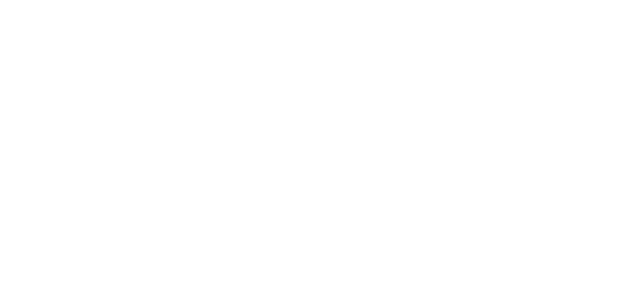
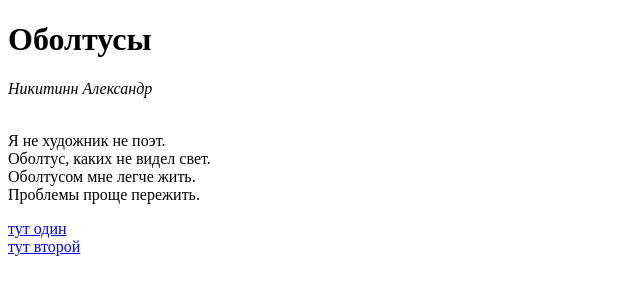
Before and after one commit to Aborige/Torg, a plain HTML site: page index.html in a window 1280 px wide. Shown: the whole page, without its empty margins (0-640 px from the left). Drawn offline with Linux system fonts and the light colour scheme.

Commit message:
доработка

```diff
--- a/index.html
+++ b/index.html
@@ -1,12 +1,21 @@
 <!DOCTYPE html>
 <html>
   <head>
-    <title>кетчуп</title>
+    <title>Оболтусы</title>
     <meta charset="utf-8">
     <meta name="keywords" content="мой сайт, html, типо хэштег">
-    <mate name="description" content="тренеровка тег для поисковиков (гугл или яндекс">
+    <mate name="description" content="тренеровка тег для поисковиков (гугл или яндекс)">
+    <link rel="shortcut icon" href="https://png.pngtree.com/png-vector/20190725/ourlarge/pngtree-vector-mushroom-icon-png-image_1578728.jpg" type="image/jpg"/>
   </head>
   <body>
+    <h1>Оболтусы</h1>
+    <p><em>Никитинн Александр</em><br><br></p>
+    <p>Я не художник не поэт.<br>
+      Оболтус, каких не видел свет.<br>
+      Оболтусом мне легче жить.<br>
+      Проблемы проще пережить.</p>
+    <a href="https://vk.com/z.vorontsov96">тут один</a><br>
+    <a href="https://vk.com/igorsannikov97">тут второй</a>
 
   </body>
 </html>
```
